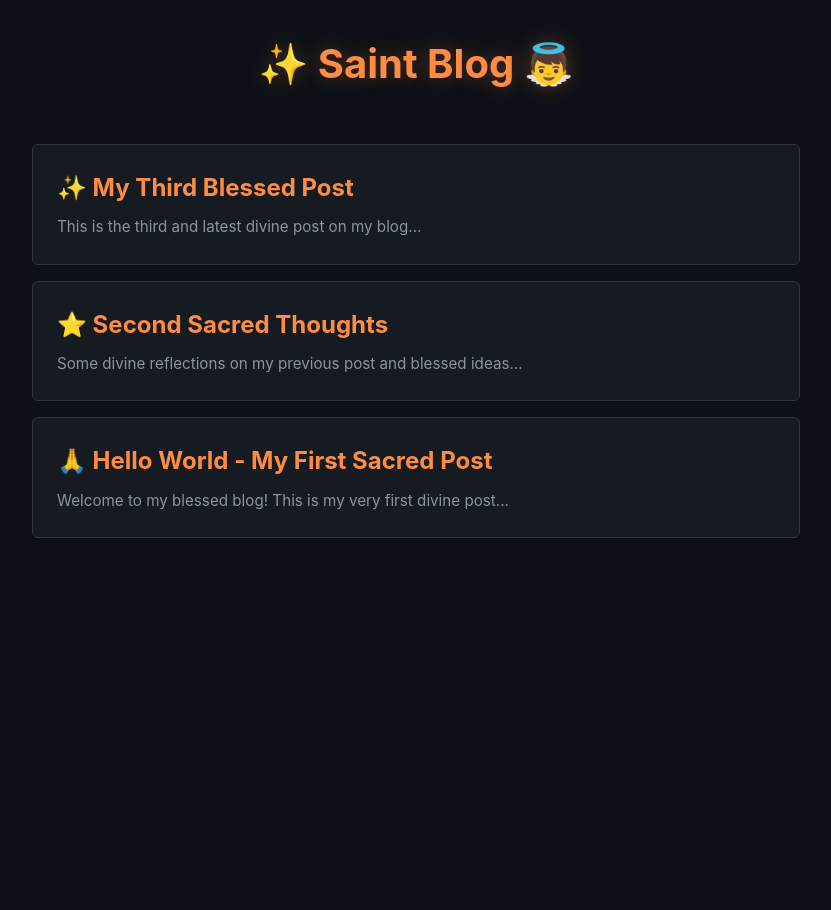
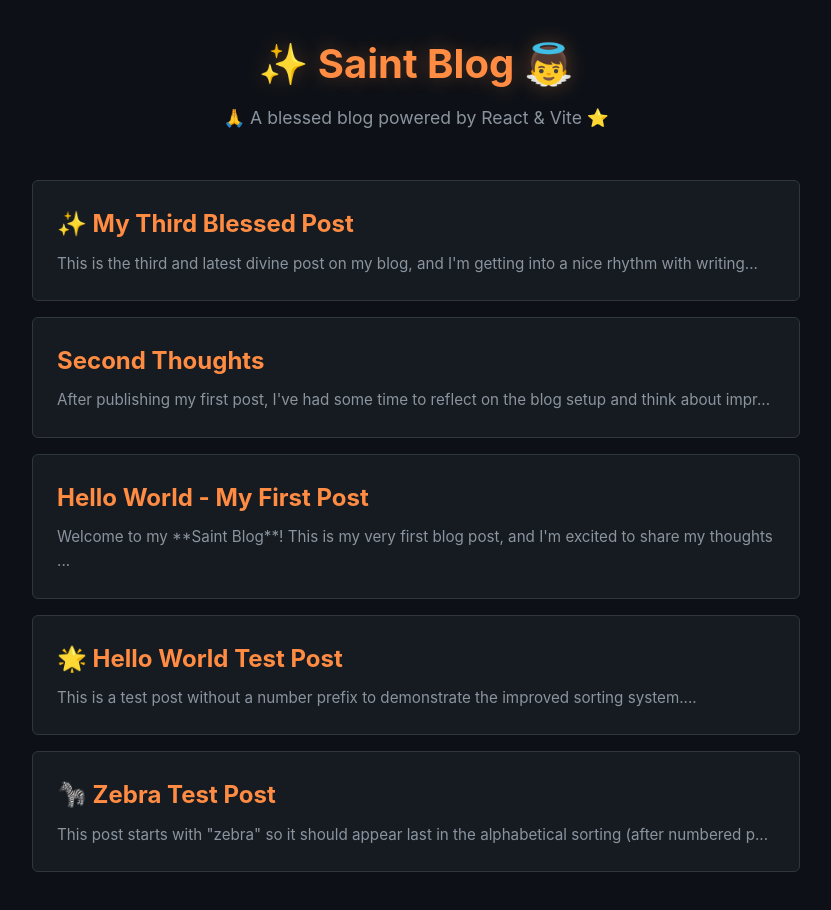
Before and after one commit to StCost/blog, a React (Vite) app: page / in a window 1280 px wide. Shown: the top 910 px of the page, without its empty margins (224-1055 px from the left). Before the commit the page ends 800 px from the top, so only its background shows below. Built offline with nearby package versions, Linux system fonts and the light colour scheme.

Commit message:
Update blog structure: change favicon, remove old posts, and enhance BlogList and BlogPost components for dynamic markdown loading.

```diff
--- a/index.html
+++ b/index.html
@@ -2,7 +2,7 @@
 <html lang="en">
   <head>
     <meta charset="UTF-8" />
-    <link rel="icon" type="image/svg+xml" href="/vite.svg" />
+    <link rel="icon" type="image/svg+xml" href="/favicon.svg" />
     <meta name="viewport" content="width=device-width, initial-scale=1.0" />
     <title>✨ Saint Blog 👼</title>
   </head>
--- a/src/components/BlogList.jsx
+++ b/src/components/BlogList.jsx
@@ -1,43 +1,99 @@
 import { useState, useEffect } from 'react'
 import { Link } from 'react-router-dom'
 
-// For this simple implementation, we'll define our posts here
-// In a real app, you might fetch this data from an API or import markdown files
-const blogPosts = [
-  {
-    filename: '003-third-post.md',
-    title: '✨ My Third Blessed Post',
-    excerpt: 'This is the third and latest divine post on my blog...'
-  },
-  {
-    filename: '002-second-post.md',
-    title: '⭐ Second Sacred Thoughts',
-    excerpt: 'Some divine reflections on my previous post and blessed ideas...'
-  },
-  {
-    filename: '001-first-post.md',
-    title: '🙏 Hello World - My First Sacred Post',
-    excerpt: 'Welcome to my blessed blog! This is my very first divine post...'
+// Auto-import all markdown files from posts directory
+const postFiles = import.meta.glob('../posts/*.md', { as: 'raw' })
+
+// Extract title and excerpt from markdown content
+const extractPostMeta = (content) => {
+  const lines = content.split('\n')
+  const titleLine = lines.find(line => line.startsWith('# '))
+  const title = titleLine ? titleLine.replace('# ', '').trim() : 'Untitled Post'
+
+  // Get first paragraph as excerpt (skip title and empty lines)
+  const contentLines = lines.slice(lines.findIndex(line => line.startsWith('# ')) + 1)
+  const firstParagraph = contentLines.find(line => line.trim() && !line.startsWith('#'))
+  const excerpt = firstParagraph ? firstParagraph.trim().substring(0, 100) + '...' : 'No excerpt available...'
+
+  return { title, excerpt }
 }
-]
 
-// Sort posts by number in filename (descending)
-const sortedPosts = blogPosts.sort((a, b) => {
-  const numA = parseInt(a.filename.match(/(\d+)/)?.[0] || '0')
-  const numB = parseInt(b.filename.match(/(\d+)/)?.[0] || '0')
-  return numB - numA
+function BlogList() {
+  const [posts, setPosts] = useState([])
+  const [loading, setLoading] = useState(true)
+
+  useEffect(() => {
+    const loadPosts = async () => {
+      try {
+        const loadedPosts = []
+
+        for (const [path, loader] of Object.entries(postFiles)) {
+          const content = await loader()
+          const filename = path.split('/').pop()
+          const { title, excerpt } = extractPostMeta(content)
+
+          loadedPosts.push({
+            filename,
+            title,
+            excerpt
+          })
+        }
+
+        // Smart sort: numbers first (descending), then alphabetical
+        const sortedPosts = loadedPosts.sort((a, b) => {
+          const numA = a.filename.match(/^(\d+)/)?.[0]
+          const numB = b.filename.match(/^(\d+)/)?.[0]
+
+          // Both have numbers - sort by numbers descending
+          if (numA && numB) {
+            return parseInt(numB) - parseInt(numA)
+          }
+
+          // Only A has number - A comes first
+          if (numA && !numB) return -1
+
+          // Only B has number - B comes first
+          if (!numA && numB) return 1
+
+          // Neither has numbers - sort alphabetically
+          return a.filename.localeCompare(b.filename)
         })
 
-function BlogList() {
+        setPosts(sortedPosts)
+      } catch (error) {
+        console.error('Error loading posts:', error)
+      } finally {
+        setLoading(false)
+      }
+    }
+
+    loadPosts()
+  }, [])
+  if (loading) {
     return (
       <>
         <header className="header">
           <h1>✨ Saint Blog 👼</h1>
+          <p>🙏 A blessed blog powered by React & Vite ⭐</p>
+        </header>
+        <div className="loading">Loading blessed posts...</div>
+      </>
+    )
+  }
+
+  return (
+    <>
+      <header className="header">
+        <h1>✨ Saint Blog 👼</h1>
+        <p>🙏 A blessed blog powered by React & Vite ⭐</p>
       </header>
 
       <main>
+        {posts.length === 0 ? (
+          <div className="loading">No posts found. Add some .md files to public/posts/ directory!</div>
+        ) : (
           <ul className="post-list">
-          {sortedPosts.map((post) => (
+            {posts.map((post) => (
               <li key={post.filename} className="post-item">
                 <Link
                   to={`/post/${post.filename.replace('.md', '')}`}
@@ -49,6 +105,7 @@ function BlogList() {
               </li>
             ))}
           </ul>
+        )}
       </main>
     </>
   )
--- a/src/components/BlogPost.jsx
+++ b/src/components/BlogPost.jsx
@@ -1,6 +1,9 @@
 import { useState, useEffect } from 'react'
 import { useParams, Link } from 'react-router-dom'
 import ReactMarkdown from 'react-markdown'
+
+// Auto-import all markdown files
+const postFiles = import.meta.glob('../posts/*.md', { as: 'raw' })
 
 function BlogPost() {
   const { filename } = useParams()
@@ -14,15 +17,18 @@ function BlogPost() {
         setLoading(true)
         setError(null)
 
-        // Fetch markdown file from public/posts directory
-        const response = await fetch(`/SaintBlog/posts/${filename}.md`)
+        // Find the matching post file
+        const postPath = Object.keys(postFiles).find(path =>
+          path.includes(`${filename}.md`)
+        )
 
-        if (!response.ok) {
+        if (!postPath) {
           throw new Error('Post not found')
         }
 
-        const text = await response.text()
-        setContent(text)
+        // Load the markdown content
+        const content = await postFiles[postPath]()
+        setContent(content)
       } catch (err) {
         setError(err.message)
       } finally {
--- a/public/posts/003-third-post.md
+++ b/src/posts/003-third-post.md
@@ -1,6 +1,6 @@
-# My Third Blog Post
+# ✨ My Third Blessed Post
 
-This is the third and latest post on my blog, and I'm getting into a nice rhythm with writing and sharing my thoughts.
+This is the third and latest divine post on my blog, and I'm getting into a nice rhythm with writing and sharing my thoughts.
 
 ## Progress Update
 
@@ -113,7 +113,7 @@ This quote really resonates with how I approach development now. Clean, simple c
 
 ## Thank You!
 
-Thanks for reading my blog posts! It's been fun documenting this journey and sharing what I learn. Feel free to create your own posts by adding markdown files to the `public/posts/` directory.
+Thanks for reading my blog posts! It's been fun documenting this journey and sharing what I learn. Feel free to create your own posts by adding markdown files to the `src/posts/` directory.
 
 Remember: the filename number determines the display order, so higher numbers appear first in the list.
 
--- /dev/null
+++ b/src/posts/hello-world.md
@@ -0,0 +1,37 @@
+# 🌟 Hello World Test Post
+
+This is a test post without a number prefix to demonstrate the improved sorting system.
+
+## About This Post
+
+This post doesn't have a number at the beginning of its filename, so it should appear after all numbered posts in alphabetical order.
+
+## Sorting Logic
+
+The new sorting system works like this:
+
+1. **Numbered posts** (like `001-`, `002-`, `003-`) are sorted by number in descending order
+2. **Non-numbered posts** (like this one) are sorted alphabetically
+3. **Numbered posts always come first**, then alphabetical posts
+
+## Example
+
+If you have these files:
+- `003-latest-post.md`
+- `001-first-post.md`
+- `zebra-post.md`
+- `002-second-post.md`
+- `alpha-post.md`
+
+They will be sorted as:
+1. `003-latest-post.md` (highest number first)
+2. `002-second-post.md`
+3. `001-first-post.md` (lowest number last)
+4. `alpha-post.md` (alphabetical starts)
+5. `zebra-post.md` (alphabetical ends)
+
+Pretty neat! ✨
+
+---
+
+*Test post for sorting functionality*
--- /dev/null
+++ b/src/posts/zebra-test.md
@@ -0,0 +1,25 @@
+# 🦓 Zebra Test Post
+
+This post starts with "zebra" so it should appear last in the alphabetical sorting (after numbered posts).
+
+## Purpose
+
+This demonstrates that:
+- Posts with numbers come first (sorted by number, descending)
+- Posts without numbers come after (sorted alphabetically)
+- This post should appear after the "hello-world" post
+
+## Quick Test
+
+You should see the posts in this order:
+1. `003-third-post.md` ✨
+2. `002-second-post.md` ⭐
+3. `001-first-post.md` 🙏
+4. `hello-world.md` 🌟
+5. `zebra-test.md` 🦓 (this post)
+
+Perfect sorting! 🎯
+
+---
+
+*Another test post for sorting*
```
Also changed, not shown: public/favicon.svg (added), src/posts/001-first-post.md (renamed from public/posts/001-first-post.md), src/posts/002-second-post.md (renamed from public/posts/002-second-post.md). Lines whose indentation alone changed are shown as unchanged.
